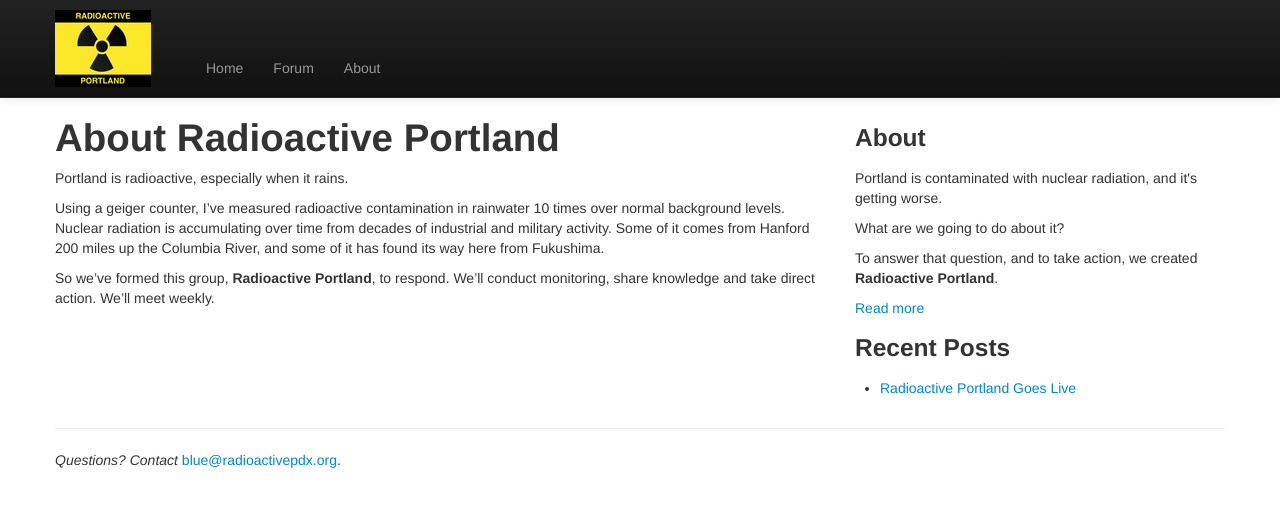
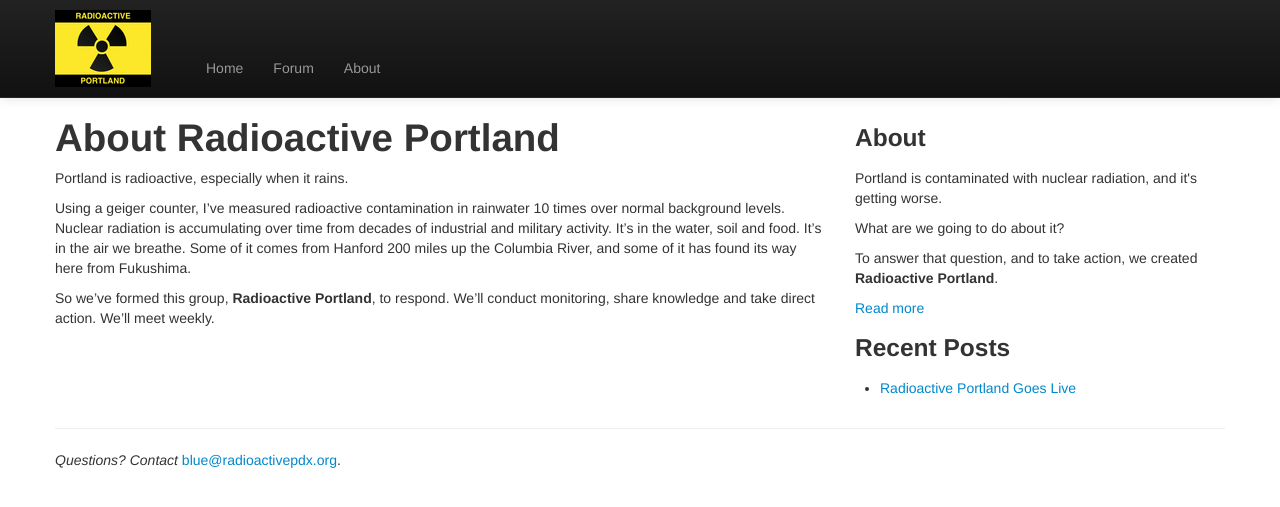
Before and after one commit to radioactivepdx/radioactivepdx.github.io, a Jekyll site: the page built from about/index.md, in a window 1280 px wide. Shown: the top 507 px of the page. Built offline with Jekyll 4.4.1, drawn with Linux system fonts in a browser that asks for light colours; Markdown is read by kramdown in place of the engine named in the settings.

Commit message:
publishing

```diff
--- a/about/index.md
+++ b/about/index.md
@@ -7,9 +7,9 @@
 
 Using a geiger counter, I've measured radioactive contamination in rainwater
 10 times over normal background levels.  Nuclear radiation is accumulating
-over time from decades of industrial and military activity.  Some of it
-comes from Hanford 200 miles up the Columbia River, and some of it has found
-its way here from Fukushima.
+over time from decades of industrial and military activity.  It's in the water,
+soil and food.  It's in the air we breathe.  Some of it comes from Hanford 200
+miles up the Columbia River, and some of it has found its way here from Fukushima.
 
 So we've formed this group, **Radioactive Portland**, to respond.  We'll conduct
 monitoring, share knowledge and take direct action.  We'll meet weekly.
```
